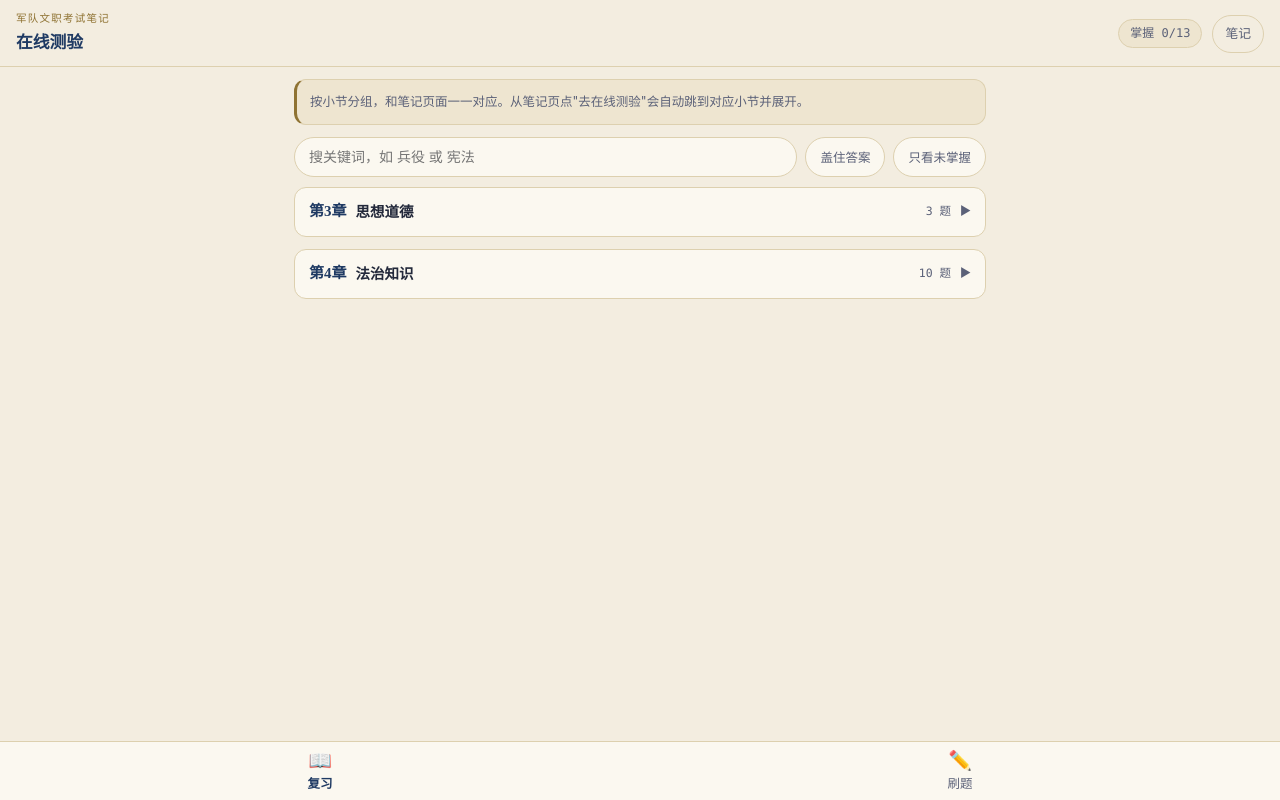
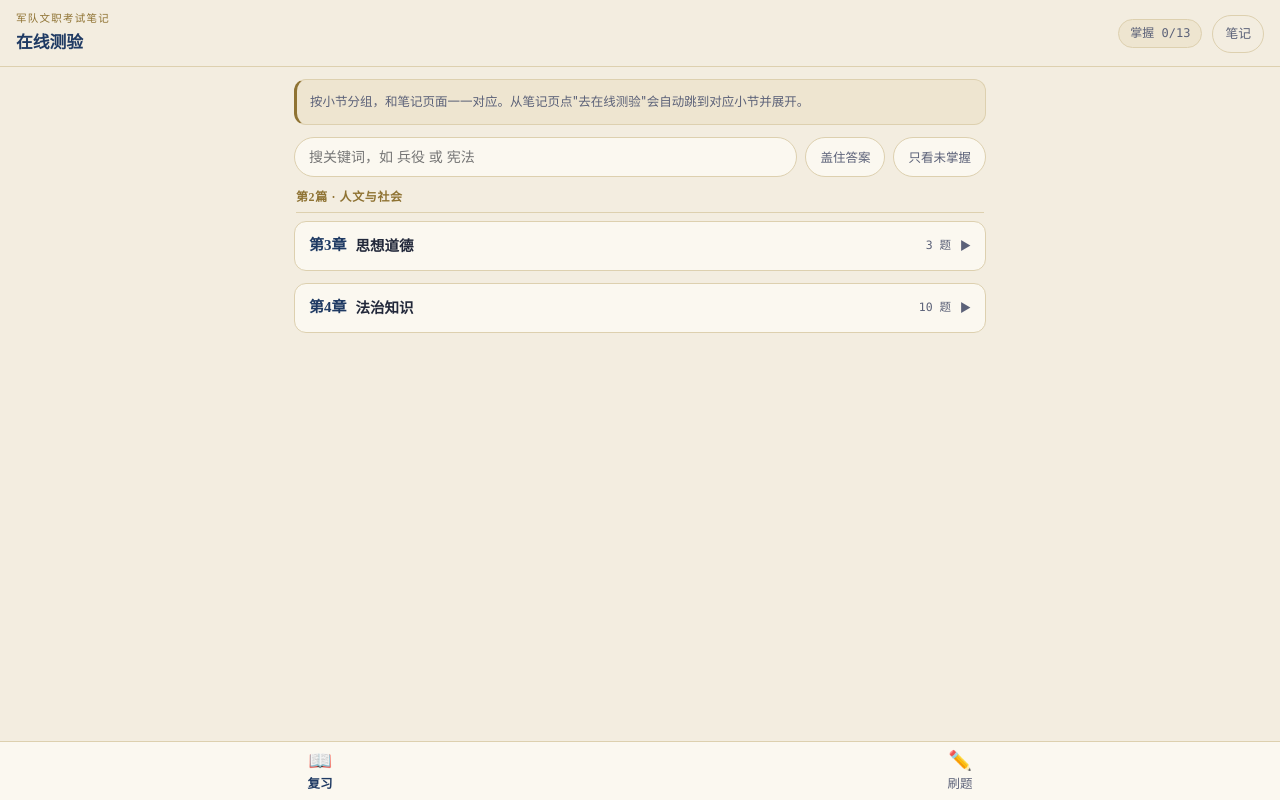
Before and after one commit to suitaw/suitaw.github.io, a plain HTML site: page junwenzhi/quiz/quiz.html in a window 1280 px wide. Drawn offline with Linux system fonts and the light colour scheme.

Commit message:
题库：小节编号带上篇号（p2c3-4），否则第一篇的题一进来就重号
原来 code 是 '3-4'、章号是 no:3，两个都不带篇号，而第一篇也有第 3、4 章。
和笔记文件当初从 c3-1.html 改名成 p2c3-1.html 是同一个坑。

- 章加 pian/pianT/cid，cid('p2c3') 当展开键和 data-c
- code 改成 'p2c3-4'，就是笔记文件名去掉 .html；删掉冗余的 file 字段
- 屏幕上用 shortCode() 显示成「2篇3-4」，复习页按篇加一条分隔标题
- 5 个笔记页的 quiz.html#g-x-x 深链接跟着改
- 兜住旧 localStorage 里失效的 scope，否则刷题页会卡在一个 0 题的范围上

OUTLINE 记了华图题库精选的位置：第一篇 19 题（P80~88）素材已齐，
P84~88 五页照片存进教材照片目录；并记下他手写答案和书上解析冲突的一处。

Co-Authored-By: Claude Opus 5 <noreply@anthropic.com>

```diff
--- a/junwenzhi/quiz/quiz-data.js
+++ b/junwenzhi/quiz/quiz-data.js
@@ -1,16 +1,22 @@
 /* 军队文职考试 · 真题数据
    来源：华图教育《军队文职人员招聘考试 公共科目 基本知识+岗位能力（上）》2026版
-   按小节分组，group.code 对应笔记页面 c3-4.html / c4-5.html 这类文件名（去掉 .html）。
+   按小节分组。**group.code 就是笔记页面的文件名去掉 .html**（如 'p2c3-4' → p2c3-4.html），
+   所以不再单独存 file 字段——两处都写就会有两份真相。
+   章一级带 pian（第几篇）和 cid（'p2c3'，篇+章，用来当 localStorage 的展开键和 DOM 的 data-c）。
+   **篇号一定要带**：第一篇和第二篇都有第 3、4 章，只写章号会重号（笔记文件当初改名成
+   p1c1-1 / p2c3-1 就是为了这个，题库这边同一个坑）。
    题目字段：id 全局唯一 / year 真题年份 / multi 是否多选 / q 题干 /
              options 选项对象（键就是选项字母，会按字母序渲染）/
-             answer 单选是字母，多选是排好序的字母连写（如 'ABCDE'）/ tip 记忆要点解析
+             answer 单选是字母，多选是排好序的字母连写（如 'ABCDE'）/ tip 记忆要点解析 /
+             src 可选，题的出处（篇末「华图题库精选」的题要写，如 '篇1精选·单选7'，
+             这样既能按节练、也能把整篇那批筛出来连着做）
    以后照着这个格式往对应 group 的 items 里加就行，加新小节就整段复制一个 group。 */
 const QUIZ_CHAPTERS = [
   {
-    no: 3, title: '思想道德',
+    pian: 2, pianT: '人文与社会', no: 3, cid: 'p2c3', title: '思想道德',
     groups: [
       {
-        code: '3-4', title: '社会主义核心价值观', file: '../p2c3-4.html',
+        code: 'p2c3-4', title: '社会主义核心价值观',
         key: '24 字三层面：国家层面富强民主文明和谐 / 社会层面自由平等公正法治 / 个人层面爱国敬业诚信友善。',
         items: [
           { id: 1, year: '2025', multi: false,
@@ -21,7 +27,7 @@ const QUIZ_CHAPTERS = [
         ]
       },
       {
-        code: '3-5', title: '道德规范', file: '../p2c3-5.html',
+        code: 'p2c3-5', title: '道德规范',
         key: '核心是为人民服务，原则是集体主义（无私奉献一心为公 / 先公后私先人后己 / 顾全大局遵纪守法热爱祖国诚实劳动 三个层次）。',
         items: [
           { id: 2, year: '2022', multi: false,
@@ -39,10 +45,10 @@ const QUIZ_CHAPTERS = [
     ]
   },
   {
-    no: 4, title: '法治知识',
+    pian: 2, pianT: '人文与社会', no: 4, cid: 'p2c4', title: '法治知识',
     groups: [
       {
-        code: '4-1', title: '社会主义法律的特征和运行', file: '../p2c4-1.html',
+        code: 'p2c4-1', title: '社会主义法律的特征和运行',
         key: '我国社会主义法律的本质：党的主张和人民意志的统一 / 科学性先进性 / 推动社会变革与进步（不是"确立维护"变革）。',
         items: [
           { id: 4, year: '2024', multi: false,
@@ -53,7 +59,7 @@ const QUIZ_CHAPTERS = [
         ]
       },
       {
-        code: '4-3', title: '宪法及宪法权威', file: '../p2c4-3.html',
+        code: 'p2c4-3', title: '宪法及宪法权威',
         key: '民族区域自治是基本民族政策；宪法修正案由全国人大主席团公布，不是国家主席；1954年宪法是新中国第一部宪法。',
         items: [
           { id: 5, year: '2024', multi: false,
@@ -69,7 +75,7 @@ const QUIZ_CHAPTERS = [
         ]
       },
       {
-        code: '4-5', title: '与国防和军队相关的法律法规', file: '../p2c4-5.html',
+        code: 'p2c4-5', title: '与国防和军队相关的法律法规',
         key: '中央军委领导管理解放军武警建设；预备役部队属于解放军；服兵役应当优先；学校的国防教育是全民国防教育的基础，方针是全民参与长期坚持讲求实效。',
         items: [
           { id: 7, year: '2023', multi: false,
--- a/junwenzhi/quiz/quiz.html
+++ b/junwenzhi/quiz/quiz.html
@@ -74,6 +74,8 @@ main{padding:12px 14px 24px;max-width:720px;margin:0 auto;}
 
 /* 章 / 节 折叠 */
 .chap{margin-bottom:12px;}
+.pian-h{font-family:var(--font-display);font-size:12px;font-weight:700;letter-spacing:.6px;color:var(--brass);margin:14px 2px 8px;padding-bottom:5px;border-bottom:1px solid var(--line);}
+.pian-h:first-child{margin-top:2px;}
 .chap>summary,.grp>summary{list-style:none;cursor:pointer;}
 .chap>summary::-webkit-details-marker,.grp>summary::-webkit-details-marker{display:none;}
 .chap-h{display:flex;align-items:center;gap:9px;min-height:50px;padding:8px 14px;background:var(--surface);border:1px solid var(--line);border-radius:var(--r);}
@@ -225,6 +227,7 @@ function load(k,d){try{var v=localStorage.getItem(LS+k);return v==null?d:JSON.pa
 function save(k,v){try{localStorage.setItem(LS+k,JSON.stringify(v))}catch(e){}}
 function esc(s){return String(s).replace(/[&<>"]/g,function(c){return {'&':'&amp;','<':'&lt;','>':'&gt;','"':'&quot;'}[c]})}
 var $=function(s){return document.querySelector(s)},$$=function(s){return Array.prototype.slice.call(document.querySelectorAll(s))};
+function shortCode(code){var m=/^p(\d)c(\d+)-(.+)$/.exec(code);return m?m[1]+'篇'+m[2]+'-'+m[3]:code}
 function letters(q){return Object.keys(q.options).sort()}
 function rightSet(q){return q.multi?q.answer.split(''):[q.answer]}
 
@@ -232,7 +235,7 @@ function rightSet(q){return q.multi?q.answer.split(''):[q.answer]}
 var ALL=[],SEEN={};
 QUIZ_CHAPTERS.forEach(function(c){c.groups.forEach(function(g){g.items.forEach(function(q){
   if(SEEN[q.id])return; SEEN[q.id]=1;
-  ALL.push(Object.assign({},q,{chap:c.no,chapT:c.title,gcode:g.code,grpT:g.title}));
+  ALL.push(Object.assign({},q,{cid:c.cid,chap:c.no,pian:c.pian,chapT:c.title,gcode:g.code,grpT:g.title}));
 })})});
 ALL.sort(function(a,b){return a.id-b.id});
 
@@ -288,7 +291,7 @@ function hit(q){
   return s.indexOf(kw)>=0;
 }
 function paintReview(){
-  var openMap=load('open',{}), html='';
+  var openMap=load('open',{}), html='', curPian=null;
   QUIZ_CHAPTERS.forEach(function(c){
     var gs=c.groups.map(function(g){
       var its=g.items.filter(hit);
@@ -297,14 +300,16 @@ function paintReview(){
     }).filter(Boolean);
     if(!gs.length)return;
     var n=gs.reduce(function(a,x){return a+x.its.length},0);
-    var forceOpen=(kw||todo)?true:!!openMap['c'+c.no];
-    html+='<details class="chap"'+(forceOpen?' open':'')+' data-c="'+c.no+'"><summary><div class="chap-h">'+
+    if(c.pian!==curPian){curPian=c.pian;
+      html+='<div class="pian-h">第'+c.pian+'篇 · '+esc(c.pianT||'')+'</div>';}
+    var forceOpen=(kw||todo)?true:!!openMap[c.cid];
+    html+='<details class="chap"'+(forceOpen?' open':'')+' data-c="'+c.cid+'"><summary><div class="chap-h">'+
       '<span class="chap-n">第'+c.no+'章</span><span class="chap-t">'+esc(c.title)+'</span>'+
       '<span class="chap-c">'+n+' 题</span><span class="caret">▶</span></div></summary><div class="chap-body">';
     gs.forEach(function(x){
       var gOpen=(kw||todo)?true:!!openMap[x.g.code];
       html+='<details class="grp" id="g-'+x.g.code+'"'+(gOpen?' open':'')+' data-g="'+x.g.code+'"><summary><div class="grp-h">'+
-        '<span class="grp-code">'+x.g.code+'</span><span class="grp-t">'+esc(x.g.title)+'</span>'+
+        '<span class="grp-code">'+shortCode(x.g.code)+'</span><span class="grp-t">'+esc(x.g.title)+'</span>'+
         '<span class="grp-c">'+x.its.length+'</span><span class="caret">▶</span></div></summary>'+
         (x.g.key?'<div class="key"><span class="lb">核心考点</span>'+esc(x.g.key)+'</div>':'')+
         x.its.map(qCard).join('')+'</details>';
@@ -333,8 +338,11 @@ $('#q').oninput=function(){var v=this.value.trim();clearTimeout(tmr);tmr=setTime
 
 /* ══ 刷题页 ══ */
 var SCOPES=[{k:'all',t:'全部 '+ALL.length+' 题'},{k:'todo',t:'未掌握的'},{k:'wrong',t:'错题本'}];
-QUIZ_CHAPTERS.forEach(function(c){c.groups.forEach(function(g){SCOPES.push({k:'g'+g.code,t:g.code+' '+g.title})})});
+QUIZ_CHAPTERS.forEach(function(c){c.groups.forEach(function(g){SCOPES.push({k:'g'+g.code,t:shortCode(g.code)+' '+g.title})})});
 var scope=load('scope','all'), rnd=load('rnd',true);
+/* 旧版存的 scope 是 'g4-5' 这种不带篇号的，改编号之后就找不到对应小节了 ——
+   不兜住的话他打开刷题页会看到一个选中着、却 0 题、按钮点不动的范围。*/
+if(!SCOPES.some(function(s){return s.k===scope})){scope='all';save('scope',scope);}
 function paintPick(){
   $('#scope').innerHTML=SCOPES.map(function(s){
     var n=pool(s.k).length;
@@ -369,7 +377,7 @@ function showQ(){
   $('#qzPos').textContent='第 '+(Q.i+1)+' / '+Q.list.length+' 题';
   $('#qzScore').textContent='答对 '+Q.ok;
   $('#qzBar').style.width=(Q.i/Q.list.length*100)+'%';
-  $('#qzId').textContent=q.year+' · '+q.gcode+' '+q.grpT;
+  $('#qzId').textContent=q.year+' · '+shortCode(q.gcode)+' '+q.grpT;
   $('#qzMulti').style.display=q.multi?'':'none';
   $('#qzHint').style.display=q.multi?'':'none';
   $('#qzT').textContent=q.q;
@@ -436,11 +444,11 @@ $('#tMask').classList.toggle('on',mask);
 $('#tTodo').classList.toggle('on',todo);
 paintStat();paintReview();paintPick();
 
-/* 从笔记页跳转过来：#g-3-4 这种 hash 自动展开对应小节并滚过去 */
+/* 从笔记页跳转过来：#g-p2c3-4 这种 hash 自动展开对应小节并滚过去（code 就是笔记文件名） */
 if(location.hash.indexOf('#g-')===0){
   var code=location.hash.slice(3);
   var openMap=load('open',{});
-  QUIZ_CHAPTERS.forEach(function(c){if(c.groups.some(function(g){return g.code===code}))openMap['c'+c.no]=1});
+  QUIZ_CHAPTERS.forEach(function(c){if(c.groups.some(function(g){return g.code===code}))openMap[c.cid]=1});
   openMap[code]=1; save('open',openMap);
   gotoTab('pReview');
   paintReview();
```
Also changed, not shown: junwenzhi/p2c3-4.html (+1 -1 lines), junwenzhi/p2c3-5.html (+1 -1 lines), junwenzhi/p2c4-1.html (+1 -1 lines), junwenzhi/p2c4-3.html (+1 -1 lines), junwenzhi/p2c4-5.html (+1 -1 lines), 1 other file.
